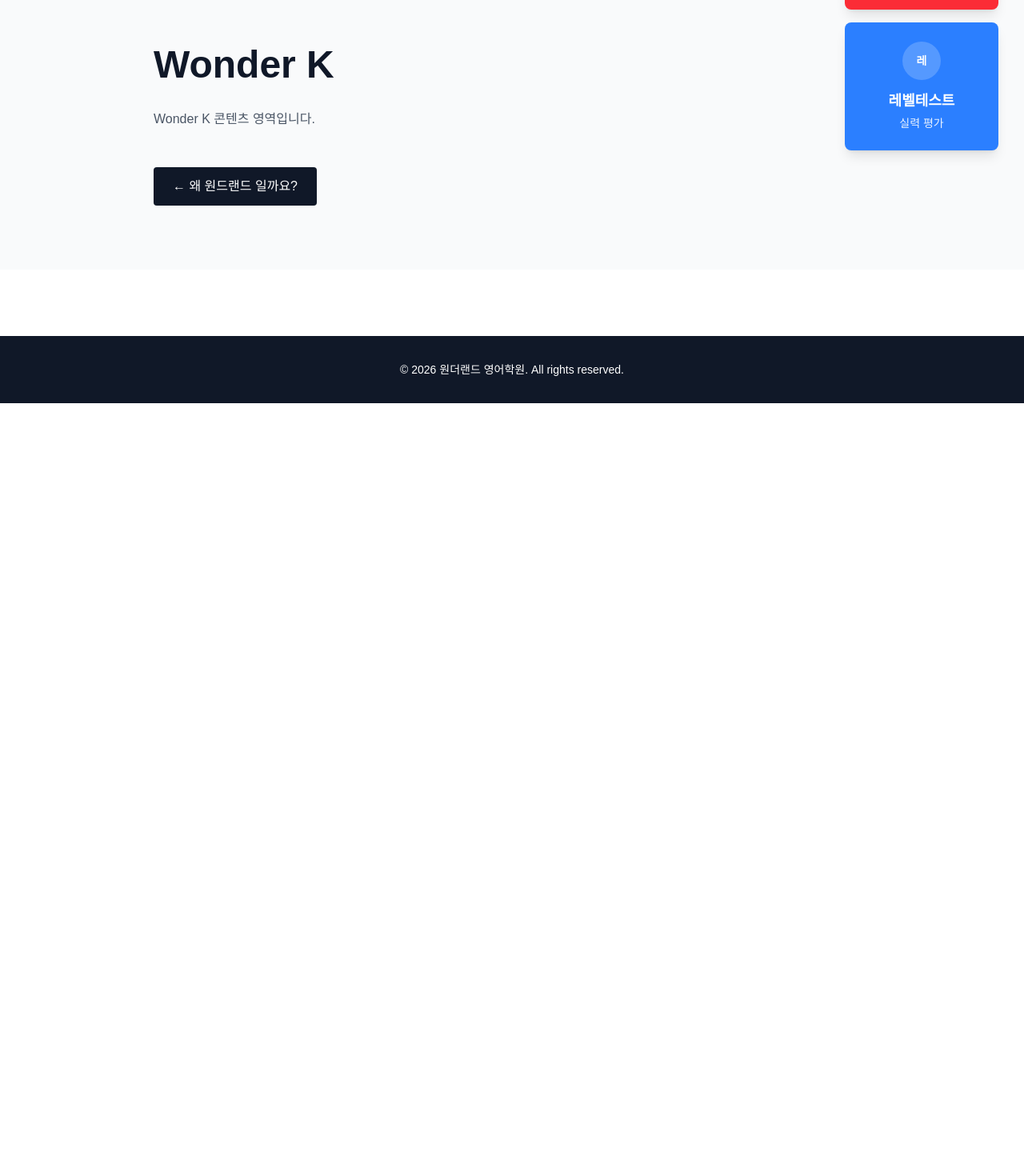
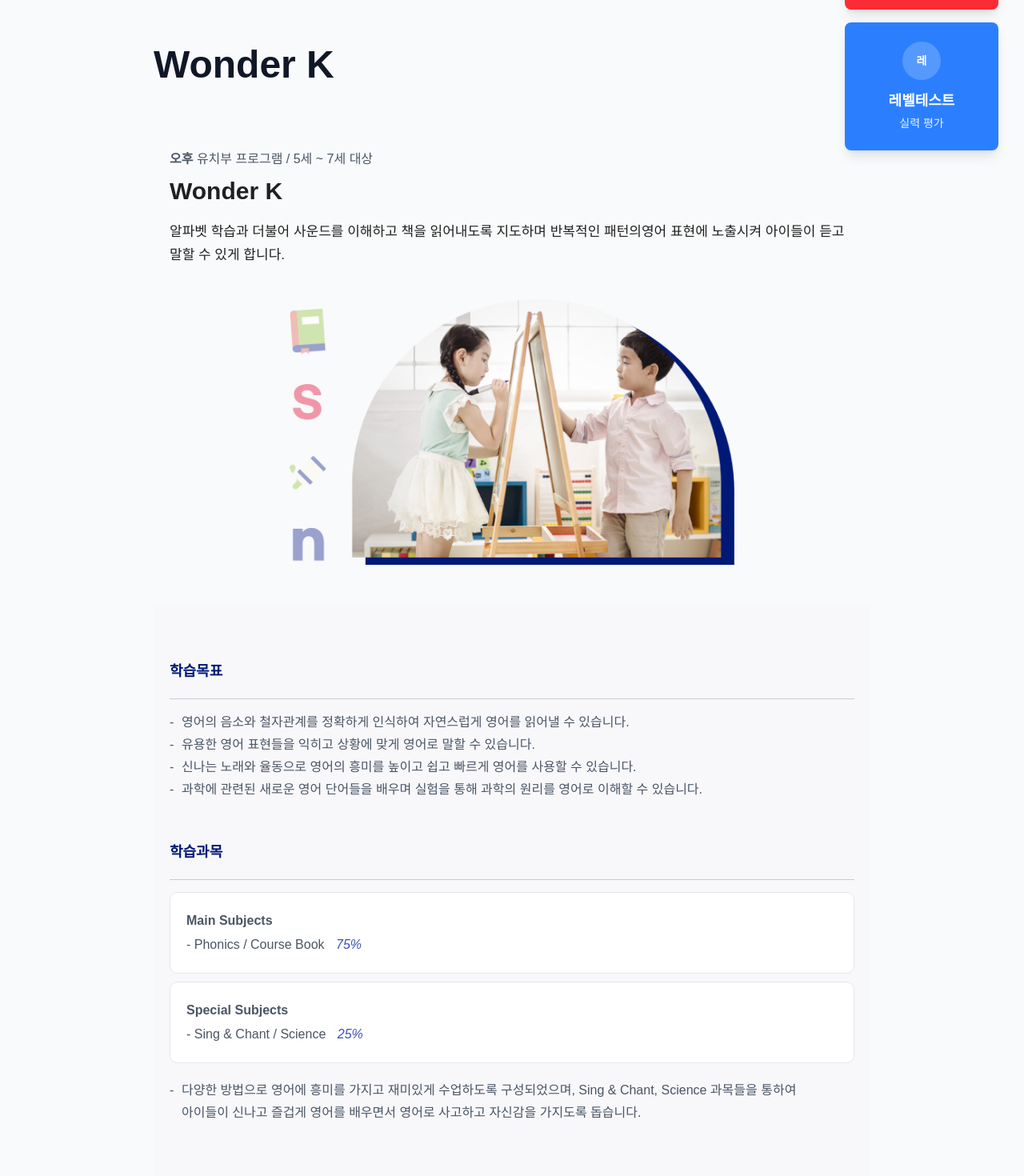
Before and after one commit to wonderdh/scwonderland, a Next.js app: page /program/wonder-k in a window 1280 px wide. Shown: the part 380-1850 px from the top of the page at 80% size. Before the commit the page ends 884 px from the top, so only its background shows below. Built offline with nearby package versions, Linux system fonts and the light colour scheme.

Commit message:
Program/Wonder-K updated

```diff
--- /dev/null
+++ b/app/(content)/program/wonder-k/WonderK.module.css
@@ -0,0 +1,212 @@
+/* Wonder K 페이지 - commonui.css / reset.css 참고 */
+
+/* #pages .contents.type4 */
+.contents.type4 {
+  padding: 90px 0 0;
+}
+
+/* .program */
+.program {
+  word-break: keep-all;
+}
+
+.wonderlandk {
+}
+
+.program .layout {
+  display: flex;
+  justify-content: space-between;
+}
+
+.program .txtBox span {
+  display: block;
+  font-size: 20px;
+  margin-bottom: 10px;
+}
+
+.program .txtBox h3 {
+  font-size: 46px;
+  font-weight: 800;
+  color: #202020;
+}
+
+.program .txtBox p {
+  margin-top: 50px;
+  font-size: 20px;
+  font-weight: 500;
+  line-height: 1.7;
+  color: #202020;
+}
+
+.program .imgBox {
+}
+
+.program .imgBox img {
+  display: block;
+  width: 100%;
+}
+
+/* .program .gy-box */
+.gyBox {
+  background: #f8f8fb;
+  margin-top: 50px;
+  margin-bottom: 0;
+  padding: 50px 0;
+}
+
+.gyBox .layout {
+  display: block;
+}
+
+/* .program .yrdbox .ykrd */
+.yrdbox span {
+  display: block;
+  font-size: 21px;
+  font-weight: 600;
+  border-bottom: 1px solid #cccccc;
+  padding-bottom: 20px;
+  margin: 20px 0 15px;
+}
+
+.yrdbox ul {
+  margin-bottom: 50px;
+}
+
+.yrdbox ul li {
+  font-size: 17px;
+  line-height: 1.76;
+  padding-left: 15px;
+  position: relative;
+  font-weight: 500;
+}
+
+.yrdbox ul li::before {
+  content: "-";
+  display: inline-block;
+  left: 0;
+  position: absolute;
+}
+
+.yrdbox .ykrd span {
+  color: #001976;
+}
+
+.yrdbox .ykrd div {
+  display: flex;
+  margin-bottom: 30px;
+}
+
+.yrdbox .ykrd div p {
+  font-size: 17px;
+  background: #fff;
+  padding: 20px;
+  border-radius: 10px;
+  border: 1px solid #e6e6eb;
+  line-height: 30px;
+}
+
+.yrdbox .ykrd div p:first-child {
+  margin-right: 2%;
+}
+
+.yrdbox .ykrd div p em {
+  color: #3f51b5;
+  padding-left: 10px;
+  font-weight: 500;
+}
+
+.yrdbox .ykrd div p strong {
+  display: block;
+}
+
+/* layout 공통 - .layout은 program 내에서 max-width 등 */
+.program .layout {
+  position: relative;
+  margin: 0 auto;
+  max-width: 1280px;
+}
+
+/* tablet - commonui @media (max-width: 1280px) */
+@media (max-width: 1280px) {
+  .contents.type4 {
+    padding: 50px 0 0;
+  }
+
+  .program .layout {
+    display: block;
+    padding: 0 20px;
+  }
+
+  .program .txtBox {
+    margin-bottom: 40px;
+  }
+
+  .program .txtBox span {
+    font-size: 16px;
+    margin-bottom: 5px;
+  }
+
+  .program .txtBox h3 {
+    font-size: 30px;
+  }
+
+  .program .txtBox p {
+    font-size: 17px;
+    margin-top: 15px;
+  }
+
+  .program .txtBox p br {
+    display: none;
+  }
+
+  .program .imgBox {
+    width: 65%;
+    margin: auto;
+  }
+
+  .program .yrdbox span {
+    font-size: 18px;
+  }
+
+  .program .yrdbox ul li {
+    font-size: 16px;
+    font-weight: 500;
+  }
+
+  .yrdbox .ykrd div {
+    display: block;
+    margin-bottom: 20px;
+  }
+
+  .yrdbox .ykrd div p {
+    font-size: 16px;
+  }
+
+  .yrdbox .ykrd div p:first-child {
+    margin-right: 0;
+    margin-bottom: 10px;
+  }
+}
+
+/* mobile - commonui @media (max-width: 768px) */
+@media (max-width: 768px) {
+  .program .imgBox {
+    width: 100%;
+    max-width: 100%;
+    padding-bottom: 30px;
+  }
+
+  .yrdbox .ykrd div {
+    display: block;
+    margin-bottom: 20px;
+  }
+
+  .yrdbox .ykrd div p {
+    font-size: 16px;
+  }
+
+  .yrdbox .ykrd div p:first-child {
+    margin-right: 0;
+    margin-bottom: 10px;
+  }
+}
--- a/app/(content)/program/wonder-k/page.tsx
+++ b/app/(content)/program/wonder-k/page.tsx
@@ -1,15 +1,93 @@
 import type { Metadata } from "next";
 import { PageContent } from "@/app/components/sections/PageContent";
+import styles from "./WonderK.module.css";
 
 export const metadata: Metadata = {
   title: "Wonder K | 원더랜드 영어학원",
-  description: "원더랜드 영어학원 Wonder K",
+  description: "원더랜드 영어학원 Wonder K - 오후 유치부 프로그램 (5세~7세)",
 };
 
 export default function WonderKPage() {
   return (
     <PageContent title="Wonder K">
-      <p>Wonder K 콘텐츠 영역입니다.</p>
+      <div className={`${styles.contents} ${styles.type4}`}>
+        <div className={styles.program}>
+          <div className={styles.wonderlandk}>
+            <div className={styles.layout}>
+              <div className={styles.txtBox}>
+                <span>
+                  <strong>오후</strong> 유치부 프로그램 / 5세 ~ 7세 대상
+                </span>
+                <h3>Wonder K</h3>
+                <p>
+                  알파벳 학습과 더불어 사운드를 이해하고 <br />
+                  책을 읽어내도록 지도하며 반복적인 패턴의
+                  <br />
+                  영어 표현에 노출시켜 아이들이 듣고 <br />
+                  말할 수 있게 합니다.
+                </p>
+              </div>
+              <div className={styles.imgBox}>
+                <img
+                  src="/images/program/wonder-k/wonderlandk_img.png"
+                  alt="Wonder K 프로그램"
+                />
+              </div>
+            </div>
+
+            <div className={styles.gyBox}>
+              <div className={styles.layout}>
+                <div className={styles.yrdbox}>
+                  <div className={styles.ykrd}>
+                    <span>학습목표</span>
+                    <ul>
+                      <li>
+                        영어의 음소와 철자관계를 정확하게 인식하여 자연스럽게
+                        영어를 읽어낼 수 있습니다.
+                      </li>
+                      <li>
+                        유용한 영어 표현들을 익히고 상황에 맞게 영어로 말할 수
+                        있습니다.
+                      </li>
+                      <li>
+                        신나는 노래와 율동으로 영어의 흥미를 높이고 쉽고 빠르게
+                        영어를 사용할 수 있습니다.
+                      </li>
+                      <li>
+                        과학에 관련된 새로운 영어 단어들을 배우며 실험을 통해
+                        과학의 원리를 영어로 이해할 수 있습니다.
+                      </li>
+                    </ul>
+                  </div>
+                  <div className={styles.ykrd}>
+                    <span>학습과목</span>
+                    <div>
+                      <p>
+                        <strong>Main Subjects</strong> - Phonics / Course Book{" "}
+                        <em>75%</em>
+                      </p>
+                      <p>
+                        <strong>Special Subjects</strong> - Sing &amp; Chant /
+                        Science <em>25%</em>
+                      </p>
+                    </div>
+                    <ul>
+                      <li>
+                        다양한 방법으로 영어에 흥미를 가지고 재미있게
+                        수업하도록 구성되었으며, Sing &amp; Chant, Science
+                        과목들을 통하여
+                        <br />
+                        아이들이 신나고 즐겁게 영어를 배우면서 영어로 사고하고
+                        자신감을 가지도록 돕습니다.
+                      </li>
+                    </ul>
+                  </div>
+                </div>
+              </div>
+            </div>
+          </div>
+        </div>
+      </div>
     </PageContent>
   );
 }
--- a/app/components/sections/PageContent.tsx
+++ b/app/components/sections/PageContent.tsx
@@ -1,5 +1,3 @@
-import Link from "next/link";
-
 type PageContentProps = {
   title: string;
   children: React.ReactNode;
@@ -16,14 +14,6 @@ export function PageContent({ title, children }: PageContentProps) {
           <div className="prose prose-lg max-w-none text-gray-600">
             {children}
           </div>
-          <div className="mt-12">
-            <Link
-              href="/"
-              className="inline-flex items-center gap-2 rounded bg-gray-900 px-6 py-3 text-white transition hover:bg-gray-800"
-            >
-              ← 왜 원드랜드 일까요?
-            </Link>
-          </div>
         </div>
       </div>
     </section>
```
Also changed, not shown: public/images/program/wonder-k/wonderlandk_img.png (added).
